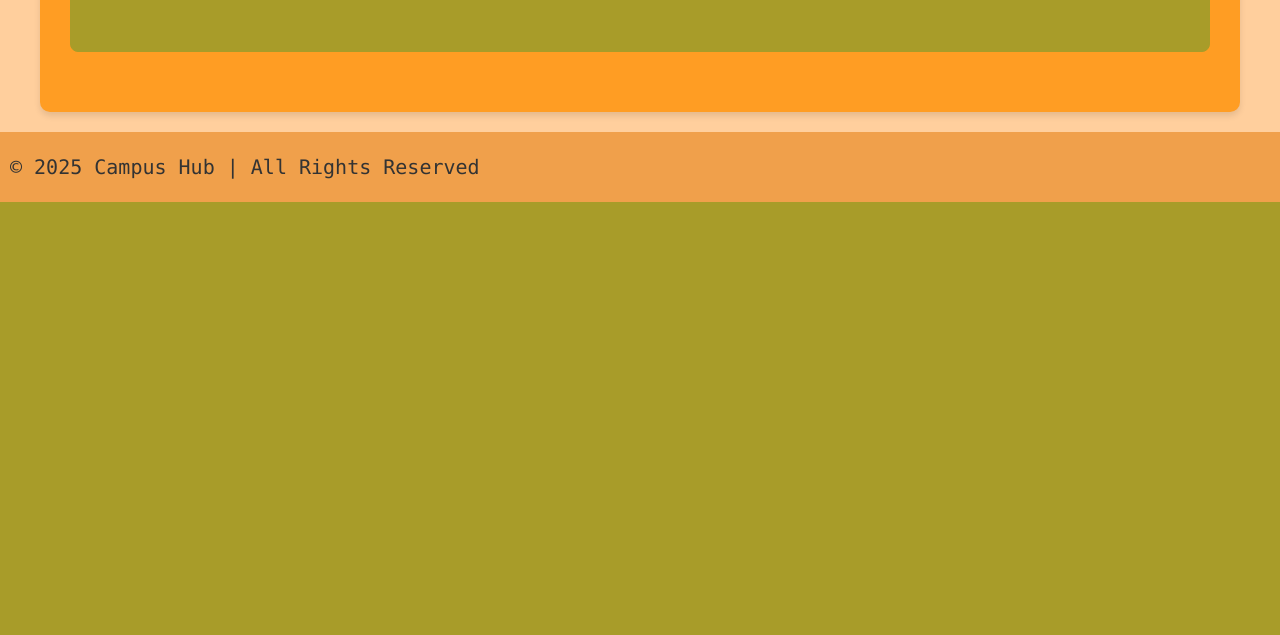
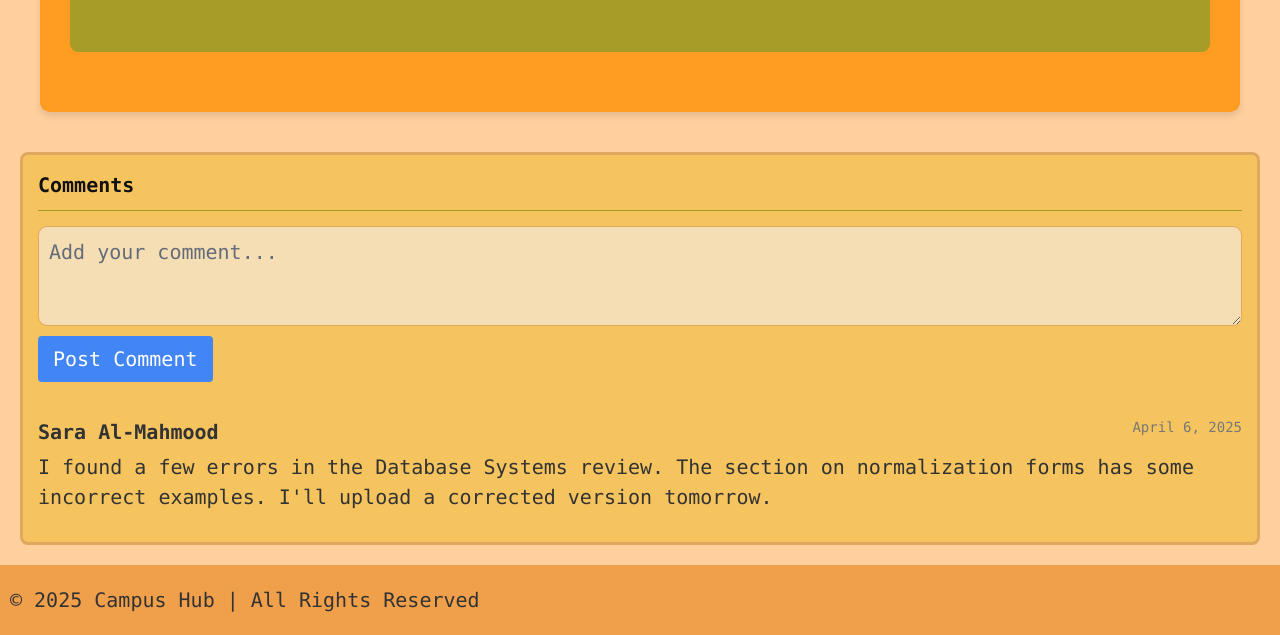
Before and after one commit to BayanAsmawi/itcs333_project, a PHP site: page /index4.html in a window 1280 px wide. Shown: the part 1669-2304 px from the top of the page. Before the commit the page ends 1871 px from the top, so only its background shows below. Run offline with PHP 8.4, Linux system fonts and the light colour scheme; some libraries are stand-ins or nearby versions.

Commit message:
commnt section added

```diff
--- a/course-notes/index4.html
+++ b/course-notes/index4.html
@@ -112,6 +112,28 @@
         </div>
       </div>
     </main>
+     <!-- Comment Section -->
+     <div class="comments-section">
+      <div class="comments-header">Comments</div>
+
+      <!-- Comment Form -->
+      <div class="comment-form">
+          <textarea placeholder="Add your comment..."></textarea>
+          <button>Post Comment</button>
+      </div>
+
+      <!-- Sample Comments -->
+      <div class="comment">
+          <div class="comment-header">
+              <div class="commenter-name">Sara Al-Mahmood</div>
+              <div class="comment-date">April 6, 2025</div>
+          </div>
+          <div class="comment-text">
+              I found a few errors in the Database Systems review. The section on normalization forms has some incorrect examples. I'll upload a corrected version tomorrow.
+          </div>
+      </div>
+  </div>
+
     <footer class="footer">&copy; 2025 Campus Hub | All Rights Reserved</footer>
   </body>
 </html>
--- a/course-notes/style4.css
+++ b/course-notes/style4.css
@@ -239,3 +239,79 @@ footer {
 .pagination-button:hover:not(.active) {
   background-color: #f1f1f1;
 }
+
+/* Comment Section Styles */
+.comments-section {
+  background-color: #f5c45e;
+  border: 3px solid #e0a75e;
+  border-radius: 8px;
+  padding: 15px;
+  margin: 20px;
+}
+
+.comments-header {
+  font-size: 20px;
+  font-weight: bold;
+  color: #111;
+  margin-bottom: 15px;
+  padding-bottom: 10px;
+  border-bottom: 1px solid #a89c29;
+}
+
+.comment-form {
+  margin-bottom: 20px;
+}
+
+.comment-form textarea {
+  width: 100%;
+  padding: 10px;
+  border: 1px solid #e0a75e;
+  border-radius: 9px;
+  height: 100px;
+  margin-bottom: 10px;
+  resize: vertical;
+  background-color: wheat;
+  color: #111;
+}
+
+.comment-form button {
+  background-color: #4285f4;
+  color: white;
+  padding: 8px 15px;
+  border: none;
+  border-radius: 4px;
+  cursor: pointer;
+}
+
+.comment-form button:hover {
+  background-color: #3367d6;
+}
+
+.comment {
+  padding: 15px 0;
+  color: #333;
+  border-bottom: 1px solid #119;
+}
+
+.comment:last-child {
+  border-bottom: none;
+}
+
+.comment-header {
+  display: flex;
+  justify-content: space-between;
+  margin-bottom: 5px;
+}
+
+.commenter-name {
+  font-weight: bold;
+}
+
+.comment-date {
+  color: #777;
+  font-size: 14px;
+}
+
+.comment-text {
+  line-height: 1.5;
+}
```
